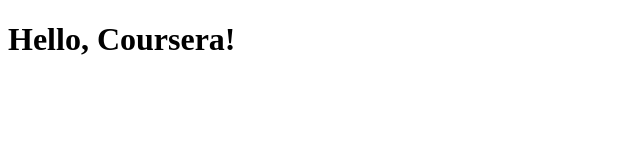
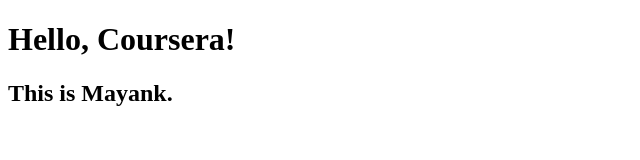
Before and after one commit to may-s/jhu-html-css-javascript, a plain HTML site: page site/index.html in a window 1280 px wide. Shown: the whole page, without its empty margins (0-640 px from the left). Drawn offline with Linux system fonts and the light colour scheme.

Commit message:
Added my name to the webpage

```diff
--- a/site/index.html
+++ b/site/index.html
@@ -5,5 +5,6 @@
 </head>
 <body>
 <h1>Hello, Coursera!</h1>
+<h2>This is Mayank.</h2>
 </body>
 </html>
```
